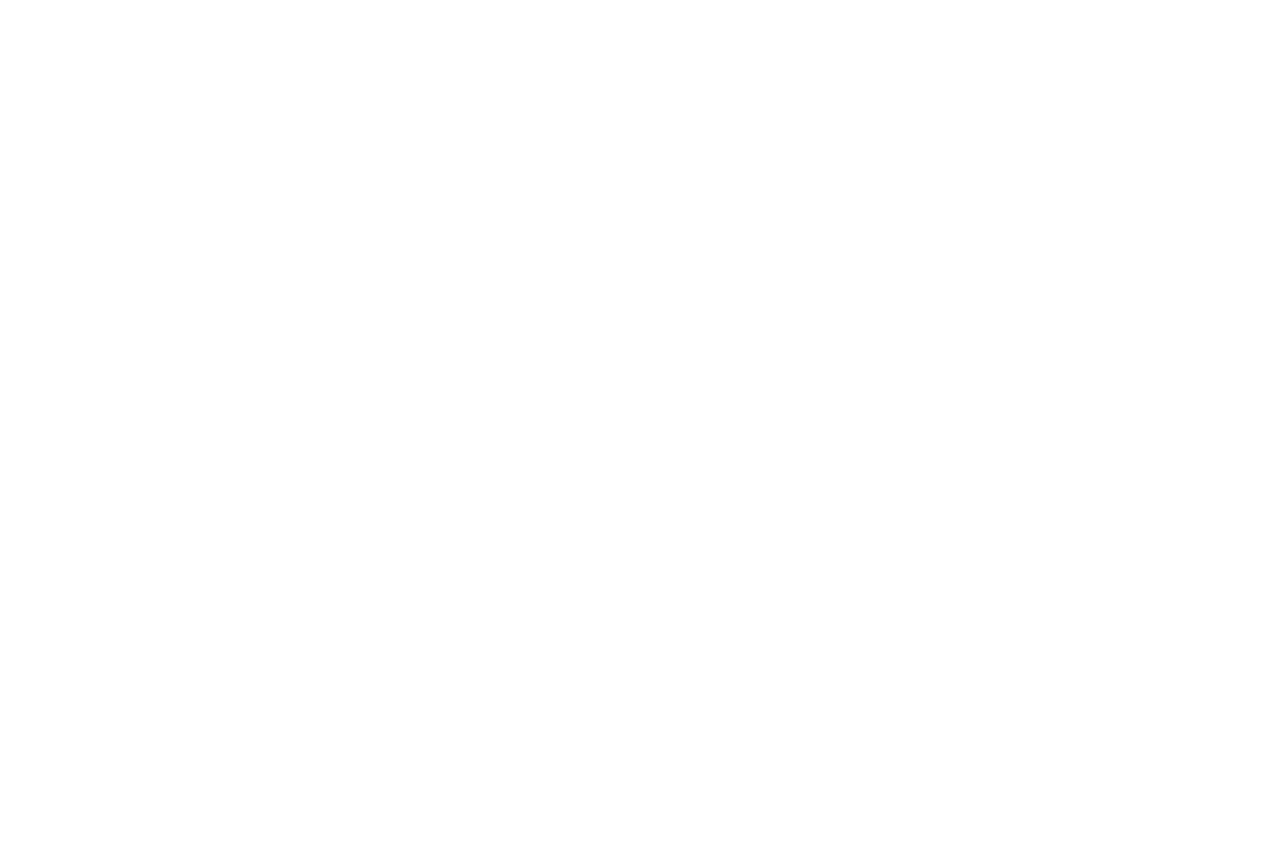
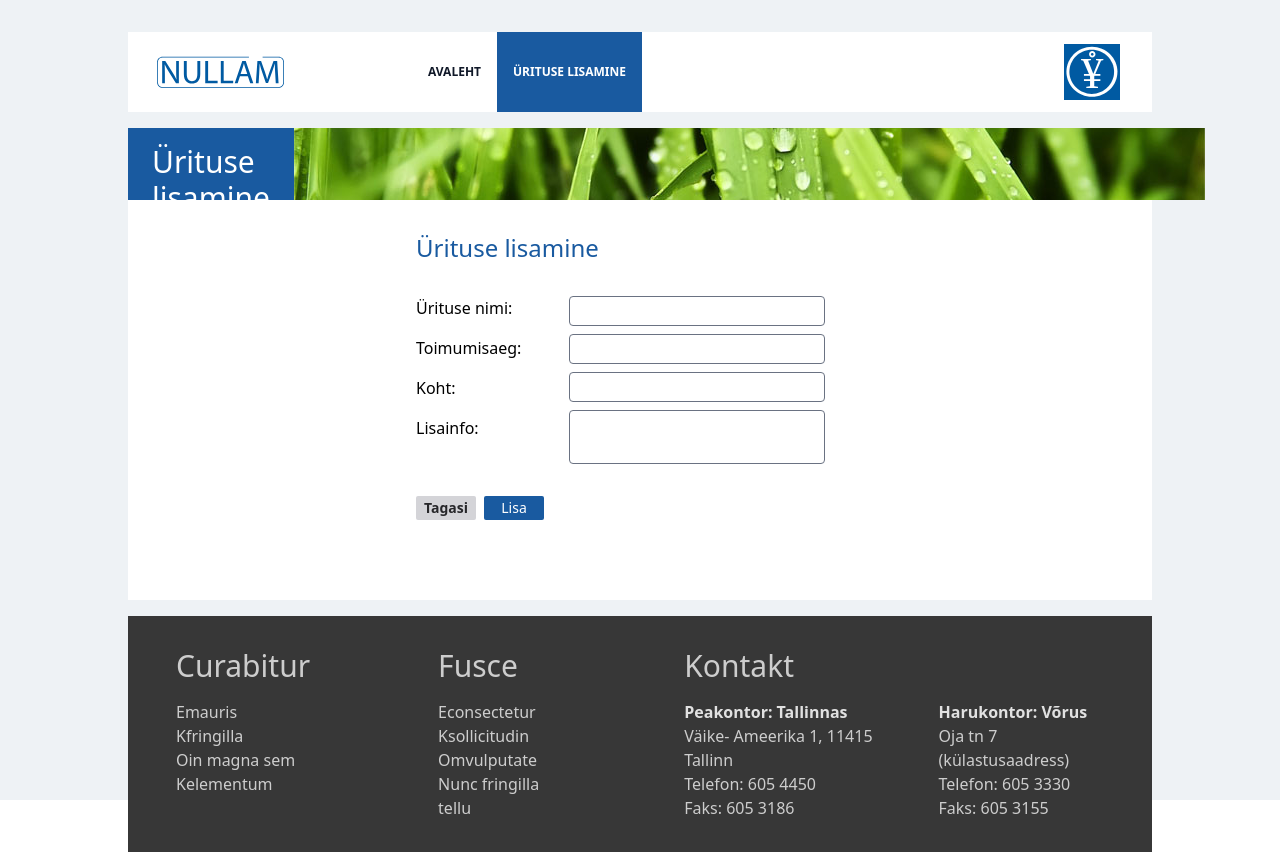
Before and after one commit to eduardteller/rik-prooviylesanne, a React (Vite) app in the folder prooviylesanne-frontend/: page /lisa-yritus in a window 1280 px wide. Before the commit this address had no page. Before the commit the page ends 800 px from the top, so only its background shows below. Built offline with nearby package versions, Linux system fonts and the light colour scheme.

Commit message:
lisa yritus leht + parandused

```diff
--- a/prooviylesanne-frontend/src/App.tsx
+++ b/prooviylesanne-frontend/src/Avaleht.tsx
@@ -1,7 +1,9 @@
 import { categorizeEvents, useEvents } from './api/events';
 import { EventItem } from './components/EventItem';
+import Footer from './components/Footer';
+import Header from './components/Header';
 
-function App() {
+function Avaleht() {
 	const { data: events, isLoading, error } = useEvents();
 
 	const { upcomingEvents, pastEvents } = events
@@ -11,27 +13,17 @@ function App() {
 	return (
 		<>
 			<main className="bg-[#eef2f5] min-h-screen">
-				<div className="relative mx-auto h-screen w-full max-w-6xl py-8 flex flex-col">
-					<div className="bg-white h-20 flex justify-between">
-						<div className="flex flex-row items-center h-full">
-							<img src="/logo.svg" className="px-6" alt="" />
-							<button className="h-full hover:cursor-pointer px-4 ml-24 text-white bg-bermuda-500 font-bold uppercase text-xs duration-100">
-								Avaleht
-							</button>
-							<button className="h-full px-4 hover:cursor-pointer text-gray-900 hover:text-white hover:bg-[#373737] font-bold uppercase text-xs duration-100">
-								Ürituse lisamine
-							</button>
-						</div>
-						<img src="/symbol.svg" alt="" className="pr-8 py-3" />
-					</div>
+				<div className="relative mx-auto h-screen w-full max-w-5xl py-8 flex flex-col">
+					<Header />
 					<div className="mt-4 w-full">
 						<div className="w-full h-full bg-white flex">
 							<div className="basis-1/2 flex flex-col items-center justify-center bg-bermuda-500 text-white text-xl">
-								<p className=" px-8 leading-8">
-									Sed nec elit vestibulum, tincidunt orci et, sagittis ex.
-									Vestibulum rutrum neque suscipit ante mattis maximus. Nulla
-									non sapien viverra, lobortis lorem non, accumsan metus.
-								</p>
+								<span className=" px-8 leading-8">
+									Sed nec elit vestibulum, <strong>tincidunt orci</strong> et,
+									sagittis ex. Vestibulum rutrum <strong>neque suscipit</strong>{' '}
+									ante mattis maximus. Nulla non sapien{' '}
+									<strong>viverra, lobortis lorem non</strong>, accumsan metus.
+								</span>
 							</div>
 							<div className="basis-1/2 h-full bg-yellow-300 transform ">
 								<img
@@ -107,46 +99,11 @@ function App() {
 							</div>
 						</div>
 					</div>
-					<div className="mt-4 w-full">
-						<div className="w-full h-full bg-[#373737] text-white flex p-12 ">
-							<div className="flex flex-col opacity-75">
-								<h1 className="text-3xl">Curabitur</h1>
-								<p className="mt-4  ">Emauris</p>
-								<p className=" ">Kfringilla</p>
-								<p className=" ">Oin magna sem</p>
-								<p className=" ">Kelementum</p>
-							</div>
-							<div className="flex flex-col opacity-75 ml-32">
-								<h1 className="text-3xl ">Fusce</h1>
-								<p className="mt-4  ">Econsectetur</p>
-								<p className=" ">Ksollicitudin</p>
-								<p className=" ">Omvulputate</p>
-								<p className=" ">Nunc fringilla tellu</p>
-							</div>
-							<div className="flex flex-col ml-32">
-								<h1 className="text-3xl opacity-75">Kontakt</h1>
-								<p className="mt-4  font-semibold opacity-85">
-									Peakontor: Tallinnas
-								</p>
-								<p className=" opacity-75">Väike- Ameerika 1, 11415 Tallinn</p>
-								<p className=" opacity-75">Telefon: 605 4450</p>
-								<p className=" opacity-75">Faks: 605 3186</p>
-							</div>
-							<div className="flex flex-col ml-12">
-								<h1 className="text-3xl opacity-0">Curabitur</h1>
-								<p className="mt-4 font-semibold opacity-85">
-									Harukontor: Võrus
-								</p>
-								<p className=" opacity-75">Oja tn 7 (külastusaadress)</p>
-								<p className=" opacity-75">Telefon: 605 3330</p>
-								<p className=" opacity-75">Faks: 605 3155</p>
-							</div>
-						</div>
-					</div>
+					<Footer />
 				</div>
 			</main>
 		</>
 	);
 }
 
-export default App;
+export default Avaleht;
--- /dev/null
+++ b/prooviylesanne-frontend/src/LisaYritus.tsx
@@ -0,0 +1,65 @@
+import Footer from './components/Footer';
+import Header from './components/Header';
+
+const LisaYritus = () => {
+	return (
+		<>
+			<main className="bg-[#eef2f5] min-h-screen">
+				<div className="relative mx-auto h-screen w-full max-w-5xl py-8 flex flex-col">
+					<Header />
+					<div className="mt-4 flex flex-col  w-full">
+						<div className="flex h-18 w-full">
+							<div className="p-4 px-6 bg-bermuda-500 text-3xl font-light text-white">
+								<h2>Ürituse lisamine</h2>
+							</div>
+							<img src="/libled.jpg" className="object-cover flex-1" alt="" />
+						</div>
+						<div className="bg-white px-8 pt-8 pb-20  flex flex-col">
+							<div className=" flex flex-col gap-8 ml-64">
+								<h2 className="text-bermuda-500 text-2xl">Ürituse lisamine</h2>
+								<div className="flex gap-12">
+									<div className="flex gap-4 flex-col">
+										<p>Ürituse nimi:</p>
+										<p>Toimumisaeg:</p>
+										<p>Koht:</p>
+										<p>Lisainfo:</p>
+									</div>
+									<div className=" flex flex-col gap-2 w-64">
+										<input
+											type="text"
+											className="border w-full border-gray-500 rounded-sm px-2 py-[2px]  "
+										/>
+										<input
+											type="text"
+											className="border w-full border-gray-500 rounded-sm px-2 py-[2px] "
+										/>
+										<input
+											type="text"
+											className="border w-full   border-gray-500 rounded-sm px-2 py-[2px]  "
+										/>
+										<textarea
+											className="border w-full   border-gray-500 rounded-sm px-2 py-[2px] resize-none "
+											name=""
+											id=""
+										></textarea>
+									</div>
+								</div>
+								<div className="flex gap-2">
+									<button className="bg-zinc-300 w-15 flex items-center justify-center hover:bg-zinc-400 text-zinc-800 duration-100 cursor-pointer py-[2px] text-sm  font-semibold rounded-xs ">
+										Tagasi
+									</button>
+									<button className="bg-bermuda-500 hover:bg-bermuda-600 duration-100 cursor-pointer py-[2px] text-sm  text-white rounded-xs w-15">
+										Lisa
+									</button>
+								</div>
+							</div>
+						</div>
+					</div>
+					<Footer />
+				</div>
+			</main>
+		</>
+	);
+};
+
+export default LisaYritus;
--- a/prooviylesanne-frontend/src/api/events.ts
+++ b/prooviylesanne-frontend/src/api/events.ts
@@ -1,4 +1,4 @@
-import { useQuery } from '@tanstack/react-query';
+import { useMutation, useQuery, useQueryClient } from '@tanstack/react-query';
 
 export interface Event {
 	id: number;
@@ -19,12 +19,34 @@ const fetchEvents = async (): Promise<Event[]> => {
 	return response.json();
 };
 
+const deleteEvent = async (id: number): Promise<void> => {
+	const response = await fetch(`http://localhost:8080/delete-yritus?id=${id}`, {
+		method: 'GET',
+	});
+
+	if (!response.ok) {
+		throw new Error('Failed to delete event');
+	}
+};
+
 export const useEvents = () => {
 	return useQuery({
 		queryKey: ['events'],
 		queryFn: fetchEvents,
 		staleTime: 5 * 60 * 1000, // 5 minutes
 		gcTime: 10 * 60 * 1000, // 10 minutes
+	});
+};
+
+export const useDeleteEvent = () => {
+	const queryClient = useQueryClient();
+
+	return useMutation({
+		mutationFn: deleteEvent,
+		onSuccess: () => {
+			// Invalidate and refetch events after successful deletion
+			queryClient.invalidateQueries({ queryKey: ['events'] });
+		},
 	});
 };
 
--- a/prooviylesanne-frontend/src/components/EventItem.tsx
+++ b/prooviylesanne-frontend/src/components/EventItem.tsx
@@ -1,4 +1,4 @@
-import { formatDate, type Event } from '../api/events';
+import { formatDate, useDeleteEvent, type Event } from '../api/events';
 
 interface EventItemProps {
 	event: Event;
@@ -11,6 +11,20 @@ export const EventItem = ({
 	index,
 	showRemoveButton = false,
 }: EventItemProps) => {
+	const deleteEventMutation = useDeleteEvent();
+	const handleDelete = () => {
+		if (
+			window.confirm(
+				`Kas oled kindel, et soovid kustutada ürituse "${event.nimi}"?`
+			)
+		) {
+			deleteEventMutation.mutate(event.id, {
+				onError: (error) => {
+					alert(`Viga ürituse kustutamisel: ${error.message}`);
+				},
+			});
+		}
+	};
 	return (
 		<div id={event.id.toString()} className="w-full flex justify-between">
 			<p>
@@ -19,11 +33,16 @@ export const EventItem = ({
 			<div className="flex gap-12">
 				<p>{formatDate(event.aeg)}</p>
 				<div className="flex gap-2 items-center">
+					{' '}
 					<button className="font-bold text-xs text-zinc-400 duration-100 hover:text-zinc-500 uppercase cursor-pointer">
 						OSAVÕTJAD
 					</button>
 					{showRemoveButton && (
-						<button className="font-bold opacity-60 uppercase duration-100 hover:opacity-80 cursor-pointer">
+						<button
+							onClick={handleDelete}
+							disabled={deleteEventMutation.isPending}
+							className="font-bold opacity-60 uppercase duration-100 hover:opacity-80 cursor-pointer disabled:opacity-30 disabled:cursor-not-allowed"
+						>
 							<img src="/remove.svg" className="w-3 h-3" alt="" />
 						</button>
 					)}
--- /dev/null
+++ b/prooviylesanne-frontend/src/components/Footer.tsx
@@ -0,0 +1,38 @@
+const Footer = () => {
+	return (
+		<div className="mt-4 w-full">
+			<div className="w-full h-full bg-[#373737] text-white flex px-12 py-8 ">
+				<div className="flex flex-col opacity-75">
+					<h1 className="text-3xl">Curabitur</h1>
+					<p className="mt-4  ">Emauris</p>
+					<p className=" ">Kfringilla</p>
+					<p className=" ">Oin magna sem</p>
+					<p className=" ">Kelementum</p>
+				</div>
+				<div className="flex flex-col opacity-75 ml-32">
+					<h1 className="text-3xl ">Fusce</h1>
+					<p className="mt-4  ">Econsectetur</p>
+					<p className=" ">Ksollicitudin</p>
+					<p className=" ">Omvulputate</p>
+					<p className=" ">Nunc fringilla tellu</p>
+				</div>
+				<div className="flex flex-col ml-32">
+					<h1 className="text-3xl opacity-75">Kontakt</h1>
+					<p className="mt-4  font-semibold opacity-85">Peakontor: Tallinnas</p>
+					<p className=" opacity-75">Väike- Ameerika 1, 11415 Tallinn</p>
+					<p className=" opacity-75">Telefon: 605 4450</p>
+					<p className=" opacity-75">Faks: 605 3186</p>
+				</div>
+				<div className="flex flex-col ml-12">
+					<h1 className="text-3xl opacity-0">Curabitur</h1>
+					<p className="mt-4 font-semibold opacity-85">Harukontor: Võrus</p>
+					<p className=" opacity-75">Oja tn 7 (külastusaadress)</p>
+					<p className=" opacity-75">Telefon: 605 3330</p>
+					<p className=" opacity-75">Faks: 605 3155</p>
+				</div>
+			</div>
+		</div>
+	);
+};
+
+export default Footer;
--- /dev/null
+++ b/prooviylesanne-frontend/src/components/Header.tsx
@@ -0,0 +1,39 @@
+import { useLocation, useNavigate } from 'react-router';
+
+const Header = () => {
+	const navigate = useNavigate();
+	const location = useLocation();
+
+	const isActive = (path: string) => location.pathname === path;
+
+	return (
+		<div className="bg-white h-20 flex justify-between">
+			<div className="flex flex-row items-center h-full">
+				<img src="/logo.svg" className="px-6" alt="" />
+				<button
+					onClick={() => navigate('/')}
+					className={`h-full hover:cursor-pointer px-4 ml-24 font-bold uppercase text-xs duration-100 ${
+						isActive('/')
+							? 'text-white bg-bermuda-500'
+							: 'text-gray-900 hover:text-white hover:bg-[#373737]'
+					}`}
+				>
+					Avaleht
+				</button>
+				<button
+					onClick={() => navigate('/lisa-yritus')}
+					className={`h-full px-4 hover:cursor-pointer font-bold uppercase text-xs duration-100 ${
+						isActive('/lisa-yritus')
+							? 'text-white bg-bermuda-500'
+							: 'text-gray-900 hover:text-white hover:bg-[#373737]'
+					}`}
+				>
+					Ürituse lisamine
+				</button>
+			</div>
+			<img src="/symbol.svg" alt="" className="pr-8 py-3" />
+		</div>
+	);
+};
+
+export default Header;
--- a/prooviylesanne-frontend/src/main.tsx
+++ b/prooviylesanne-frontend/src/main.tsx
@@ -1,8 +1,9 @@
 import { QueryClient, QueryClientProvider } from '@tanstack/react-query';
 import { createRoot } from 'react-dom/client';
 import { BrowserRouter, Route, Routes } from 'react-router';
-import App from './App.tsx';
+import Avaleht from './Avaleht.tsx';
 import './index.css';
+import LisaYritus from './LisaYritus.tsx';
 
 const queryClient = new QueryClient();
 
@@ -10,7 +11,8 @@ createRoot(document.getElementById('root')!).render(
 	<QueryClientProvider client={queryClient}>
 		<BrowserRouter>
 			<Routes>
-				<Route path="/" element={<App />} />
+				<Route path="/" element={<Avaleht />} />
+				<Route path="/lisa-yritus" element={<LisaYritus />} />
 			</Routes>
 		</BrowserRouter>
 	</QueryClientProvider>
```
